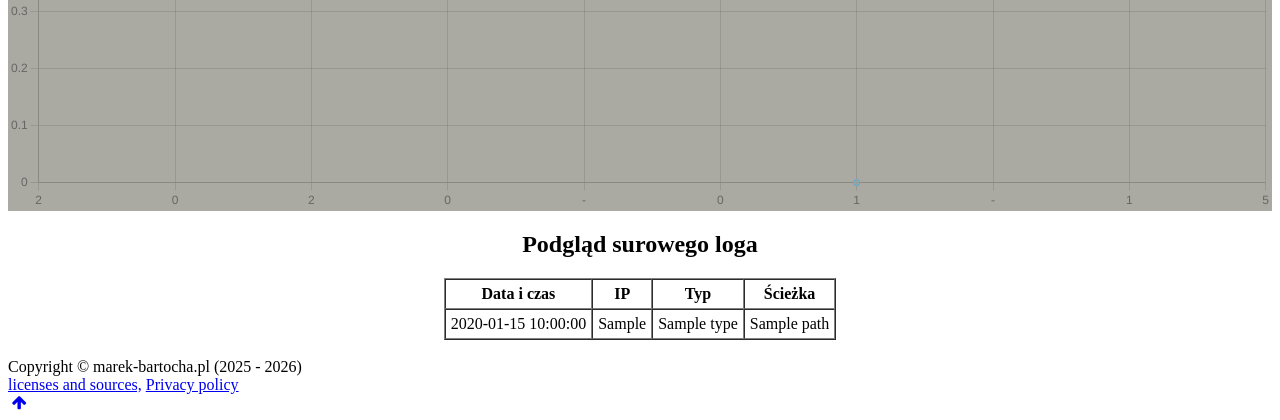
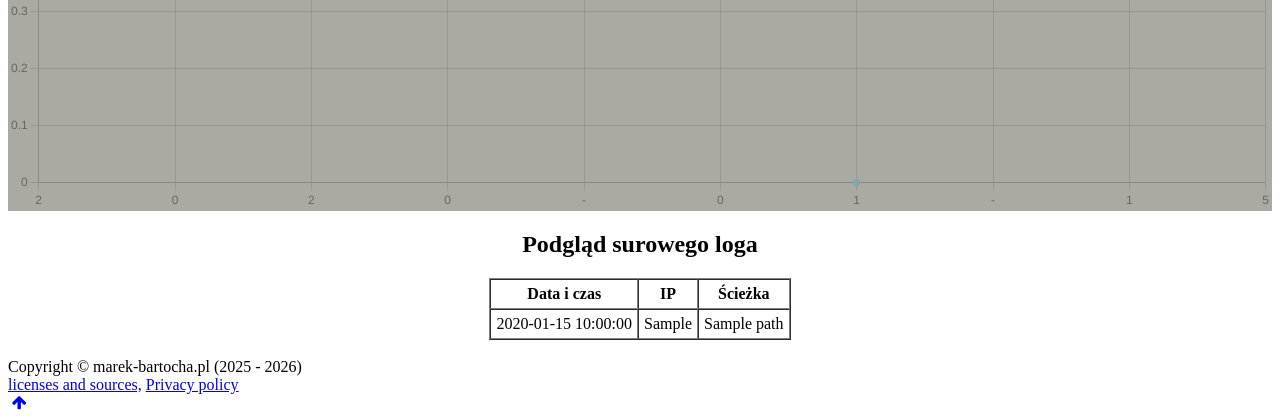
Before and after one commit to MarekBartocha/portfolio, a Symfony app: template templates/stats/index.html.twig in a window 1280 px wide. Shown: the part 835-1255 px from the top of the page. Run offline with Twig, Linux system fonts and the light colour scheme; the template is opened without the code that fills it: most values are stand-ins (such as "Sample title", 1, 10 or a date in 2020); some libraries are stand-ins or nearby versions.

Commit message:
delete tym from chart

```diff
--- a/templates/stats/index.html.twig
+++ b/templates/stats/index.html.twig
@@ -17,7 +17,6 @@
             <tr>
                 <th>Data i czas</th>
                 <th>IP</th>
-                <th>Typ</th>
                 <th>Ścieżka</th>
             </tr>
         </thead>
@@ -26,7 +25,6 @@
                 <tr>
                     <td>{{ log.datetime }}</td>
                     <td>{{ log.ip }}</td>
-                    <td>{{ log.type }}</td>
                     <td>{{ log.path }}</td>
                 </tr>
             {% else %}
```
